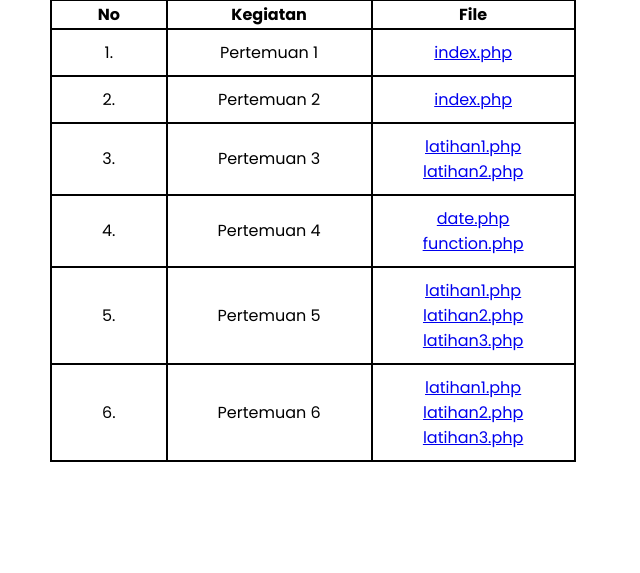
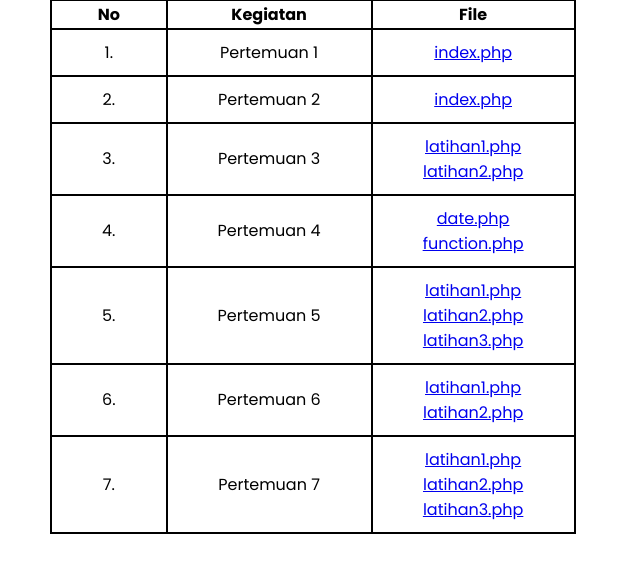
Before and after one commit to hanifwihananto/phpdasar, a PHP site: page / in a window 1280 px wide. Shown: the part 191-764 px from the top of the page, without its empty margins (0-640 px from the left). Run offline with PHP 8.4, Linux system fonts and the light colour scheme; some libraries are stand-ins or nearby versions.

Commit message:
update UI

```diff
--- a/index.php
+++ b/index.php
@@ -105,7 +105,16 @@
                 <td>
                     <a target="_blank" href="pertemuan6/latihan1.php">latihan1.php</a><br>
                     <a target="_blank" href="pertemuan6/latihan2.php">latihan2.php</a><br>
-                    <a target="_blank" href="pertemuan6/latihan3.php">latihan3.php</a>
+                </td>
+            </tr>
+
+            <tr>
+                <td>7.</td>
+                <td>Pertemuan 7</td>
+                <td>
+                    <a target="_blank" href="pertemuan7/latihan1.php">latihan1.php</a><br>
+                    <a target="_blank" href="pertemuan7/latihan2.php">latihan2.php</a><br>
+                    <a target="_blank" href="pertemuan7/latihan3.php">latihan3.php</a>
                 </td>
             </tr>
 
```
